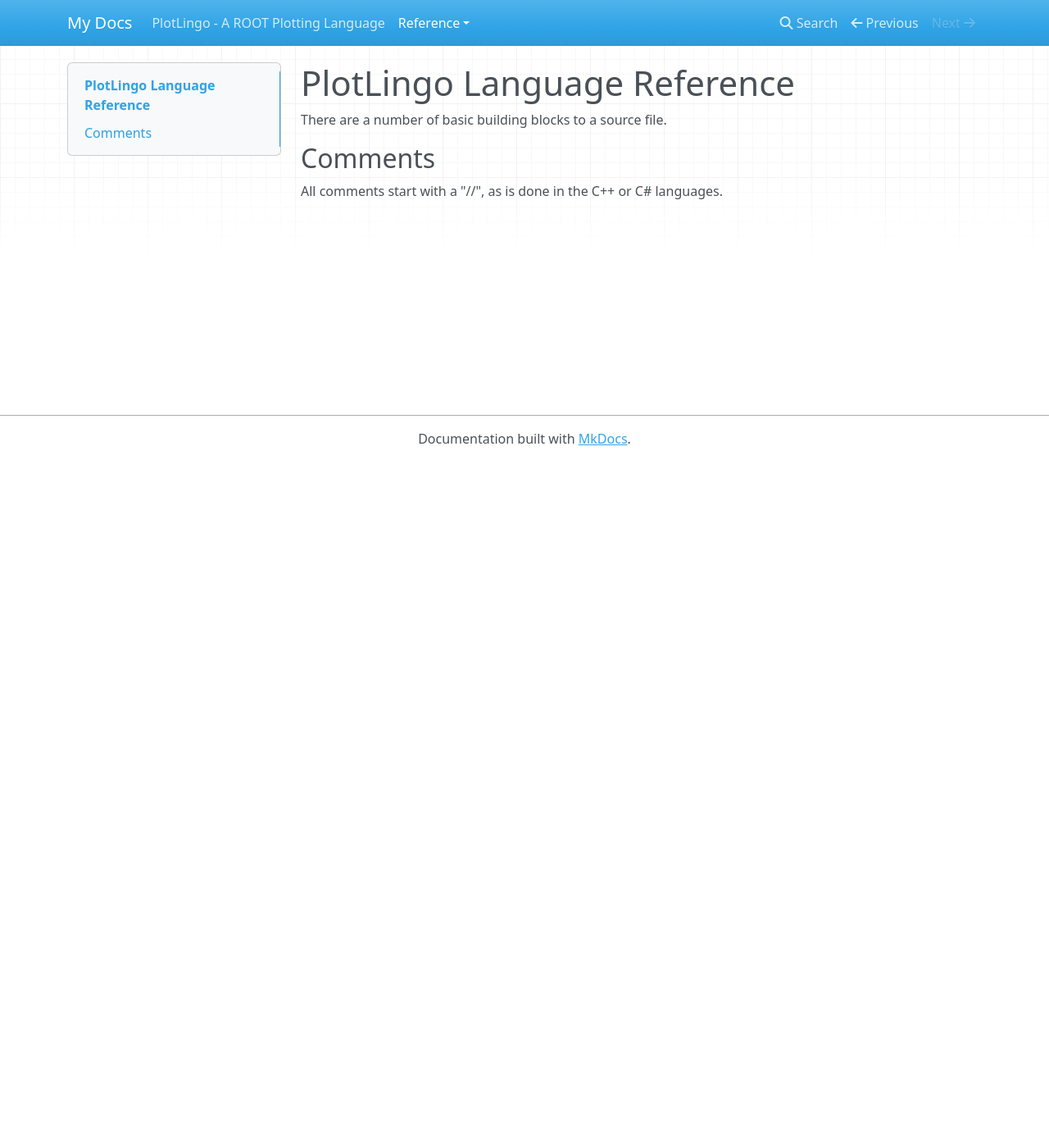
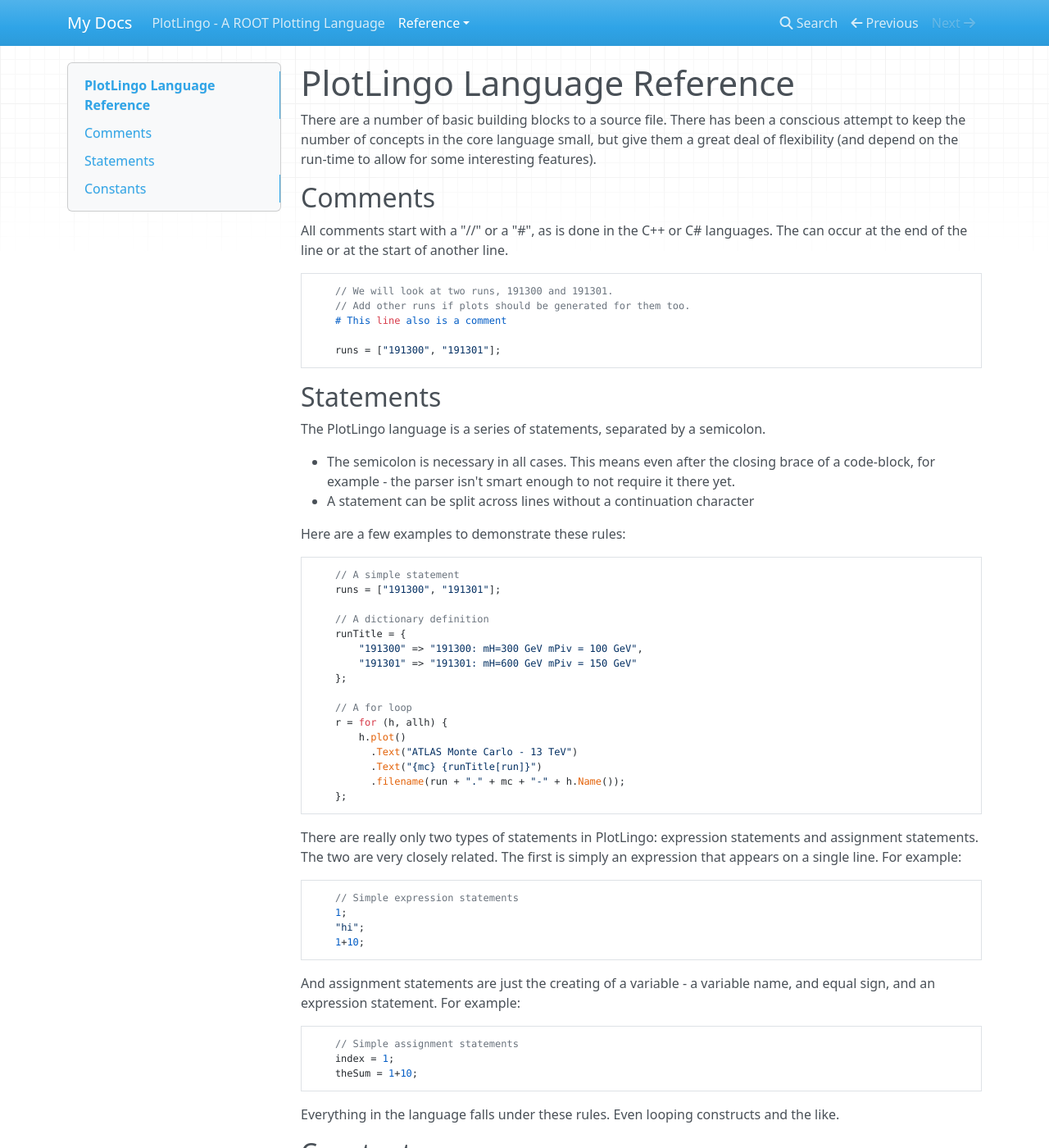
Before and after one commit to gordonwatts/PlotLingo, an MkDocs documentation site: the page built from docs/reference/index.md, in a window 1280 px wide and 1400 px high. Shown: the whole window at 82% size. Built offline with MkDocs 1.6.1, drawn with Linux system fonts in a browser that asks for light colours; nearby versions of some CDN libraries.

Commit message:
Adding some basics about the language

```diff
--- a/docs/reference/index.md
+++ b/docs/reference/index.md
@@ -1,7 +1,57 @@
 # PlotLingo Language Reference
 
-There are a number of basic building blocks to a source file.
+There are a number of basic building blocks to a source file. There has been a conscious attempt to keep the number of concepts in the core language small, but give them a great deal of flexibility (and depend on the run-time to allow for some interesting features).
 
 ## Comments
 
-All comments start with a "//", as is done in the C++ or C# languages.
+All comments start with a "//" or a "#", as is done in the C++ or C# languages. The can occur at the end
+of the line or at the start of another line.
+
+        // We will look at two runs, 191300 and 191301.
+        // Add other runs if plots should be generated for them too.
+        # This line also is a comment
+
+        runs = ["191300", "191301"];
+
+## Statements
+
+The PlotLingo language is a series of statements, separated by a semicolon.
+
+   * The semicolon is necessary in all cases. This means even after the closing brace of a code-block, for example - the parser isn't smart enough to not require it there yet.
+   * A statement can be split across lines without a continuation character
+
+Here are a few examples to demonstrate these rules:
+
+        // A simple statement
+        runs = ["191300", "191301"];
+
+        // A dictionary definition
+        runTitle = {
+            "191300" => "191300: mH=300 GeV mPiv = 100 GeV",
+            "191301" => "191301: mH=600 GeV mPiv = 150 GeV"
+        };
+
+        // A for loop
+        r = for (h, allh) {
+            h.plot()
+              .Text("ATLAS Monte Carlo - 13 TeV")
+              .Text("{mc} {runTitle[run]}")
+              .filename(run + "." + mc + "-" + h.Name());
+        };
+
+There are really only two types of statements in PlotLingo: expression statements and assignment statements. The two are very closely related. The first is simply an expression that appears on a single line. For example:
+
+        // Simple expression statements
+        1;
+        "hi";
+        1+10;
+
+And assignment statements are just the creating of a variable - a variable name, and equal sign, and an expression statement. For example:
+
+        // Simple assignment statements
+        index = 1;
+        theSum = 1+10;
+
+Everything in the language falls under these rules. Even looping constructs and the like.
+
+## Constants
```
Also changed, not shown: docs/index.md (+35 -2 lines).
